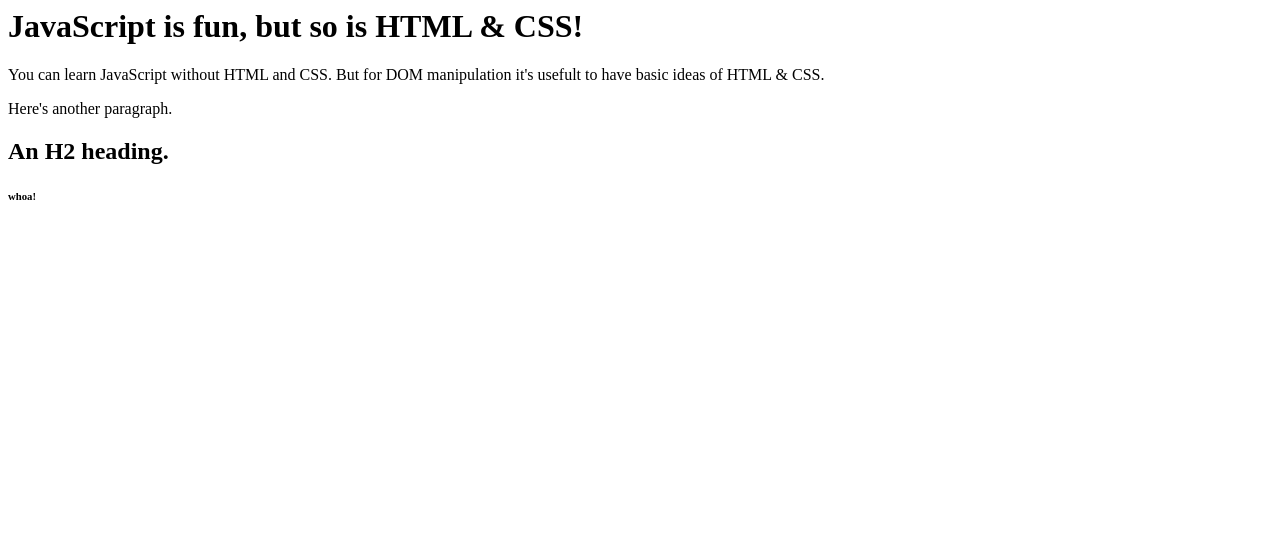
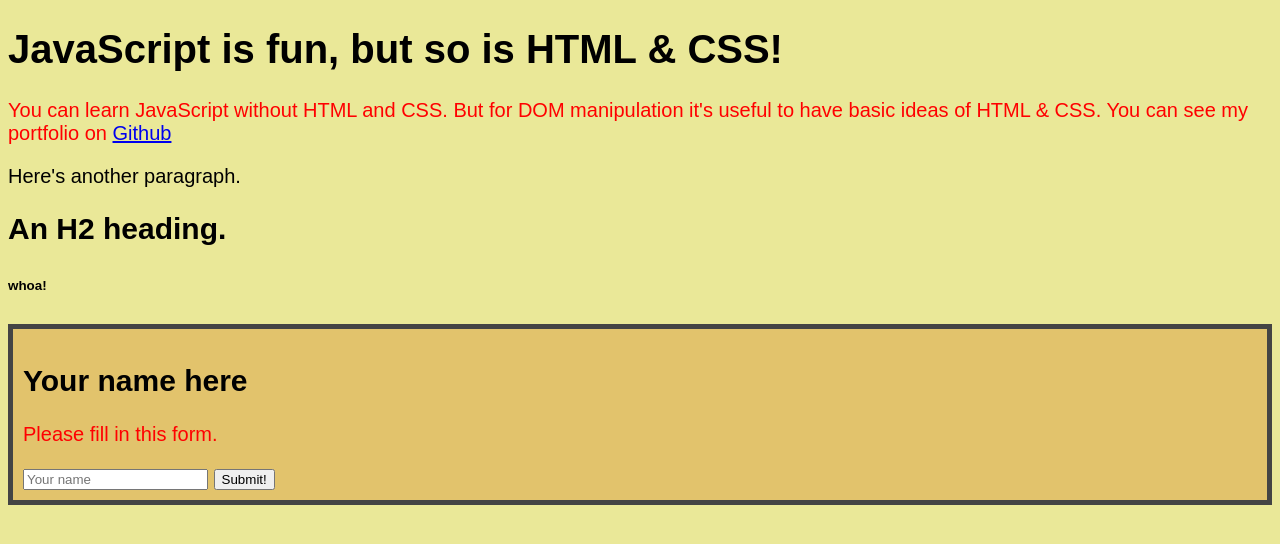
Before and after one commit to JackCode/complete-javascript-course-master, a plain HTML site: page 04-HTML-CSS/starter/index.html in a window 1280 px wide. Drawn offline with Linux system fonts and the light colour scheme.

Commit message:
Create css styles

```diff
--- a/04-HTML-CSS/starter/index.html
+++ b/04-HTML-CSS/starter/index.html
@@ -1,28 +1,36 @@
-<html>
-  <head>
-    <title>Learning HTML & CSS</title>
-  </head>
-
-  <body>
-    <h1>JavaScript is fun, but so is HTML & CSS!</h1>
-    <p>
-      You can learn JavaScript without HTML and CSS. But for DOM manipulation
-      it's usefult to have basic ideas of HTML & CSS.
-    </p>
-    <p>Here's another paragraph.</p>
-
-    <h2>An H2 heading.</h2>
-
-    <h6>whoa!</h6>
-  </body>
-</html>
 <!DOCTYPE html>
 <html lang="en">
   <head>
     <meta charset="UTF-8" />
     <meta http-equiv="X-UA-Compatible" content="IE=edge" />
     <meta name="viewport" content="width=device-width, initial-scale=1.0" />
-    <title>Document</title>
+
+    <link href="style.css" rel="stylesheet" />
+
+    <title>LEARN!</title>
   </head>
-  <body></body>
+  <body>
+    <h1>JavaScript is fun, but so is HTML & CSS!</h1>
+    <p class="first">
+      You can learn JavaScript without HTML and CSS. But for DOM manipulation
+      it's useful to have basic ideas of HTML & CSS. You can see my portfolio on
+      <a href="https://github.com/jackcode">Github</a>
+    </p>
+    <p class="second">Here's another paragraph.</p>
+
+    <h2>An H2 heading.</h2>
+
+    <h6>whoa!</h6>
+
+    <!-- <img id="course-image"
+      src="https://media-exp1.licdn.com/dms/image/sync/D5618AQE1u2kNvPNDrQ/companyUpdate-article-image-shrink_627_1200/0/1668549946148?e=1672876800&v=beta&t=-bH0N23fBt5J3Z6AcYieHDMaffRKAPSAzWj_-HvVeWs"
+    /> -->
+
+    <form id="your-name">
+      <h2>Your name here</h2>
+      <p class="first">Please fill in this form.</p>
+      <input type="text" placeholder="Your name" />
+      <button>Submit!</button>
+    </form>
+  </body>
 </html>
--- /dev/null
+++ b/04-HTML-CSS/starter/style.css
@@ -0,0 +1,19 @@
+body {
+  background-color: rgb(234, 232, 152);
+  font-family: Arial;
+  font-size: 20px;
+}
+
+h1 {
+  font-size: 40px;
+}
+
+.first {
+  color: red;
+}
+
+#your-name {
+  background-color: rgb(226, 195, 108);
+  border: 5px solid #444;
+  padding: 10px;
+}
```
